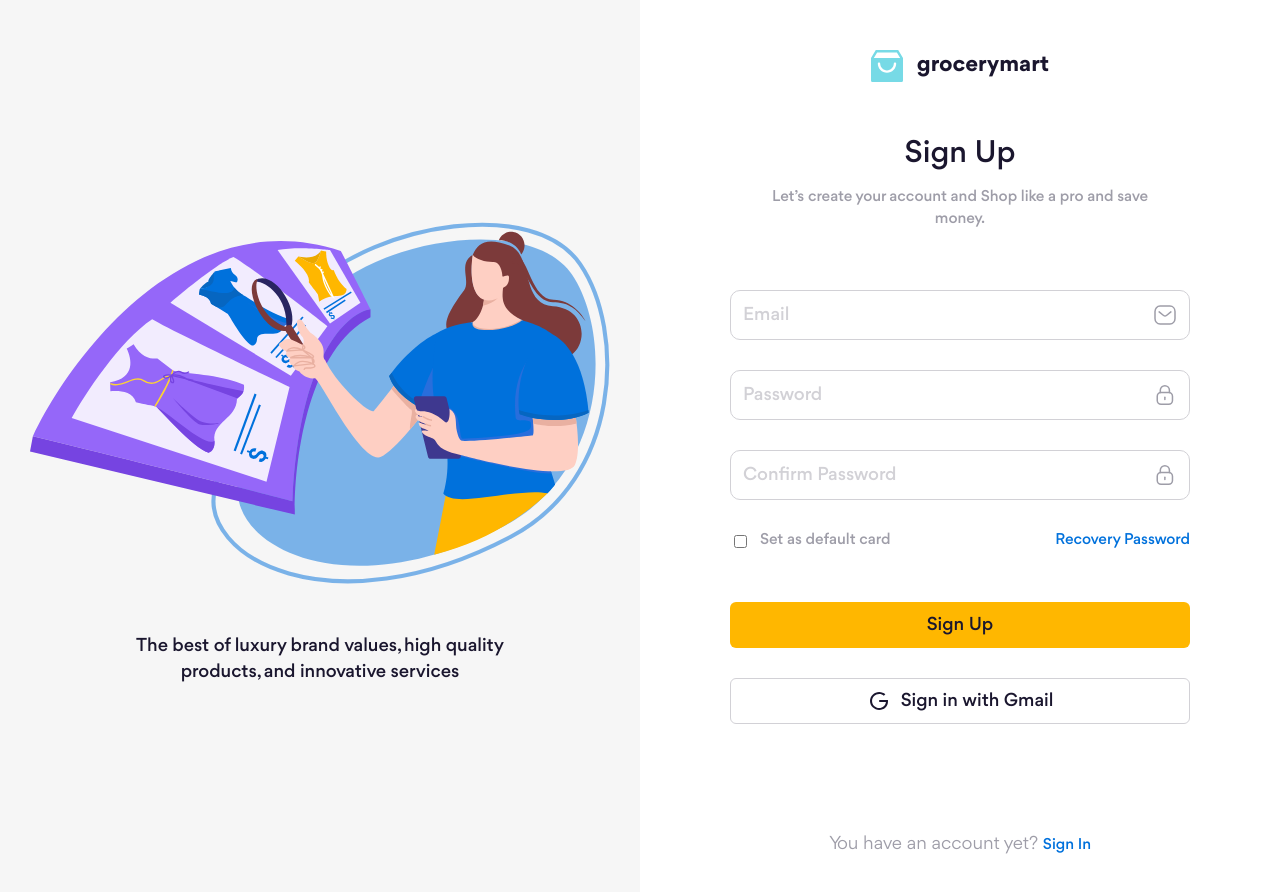
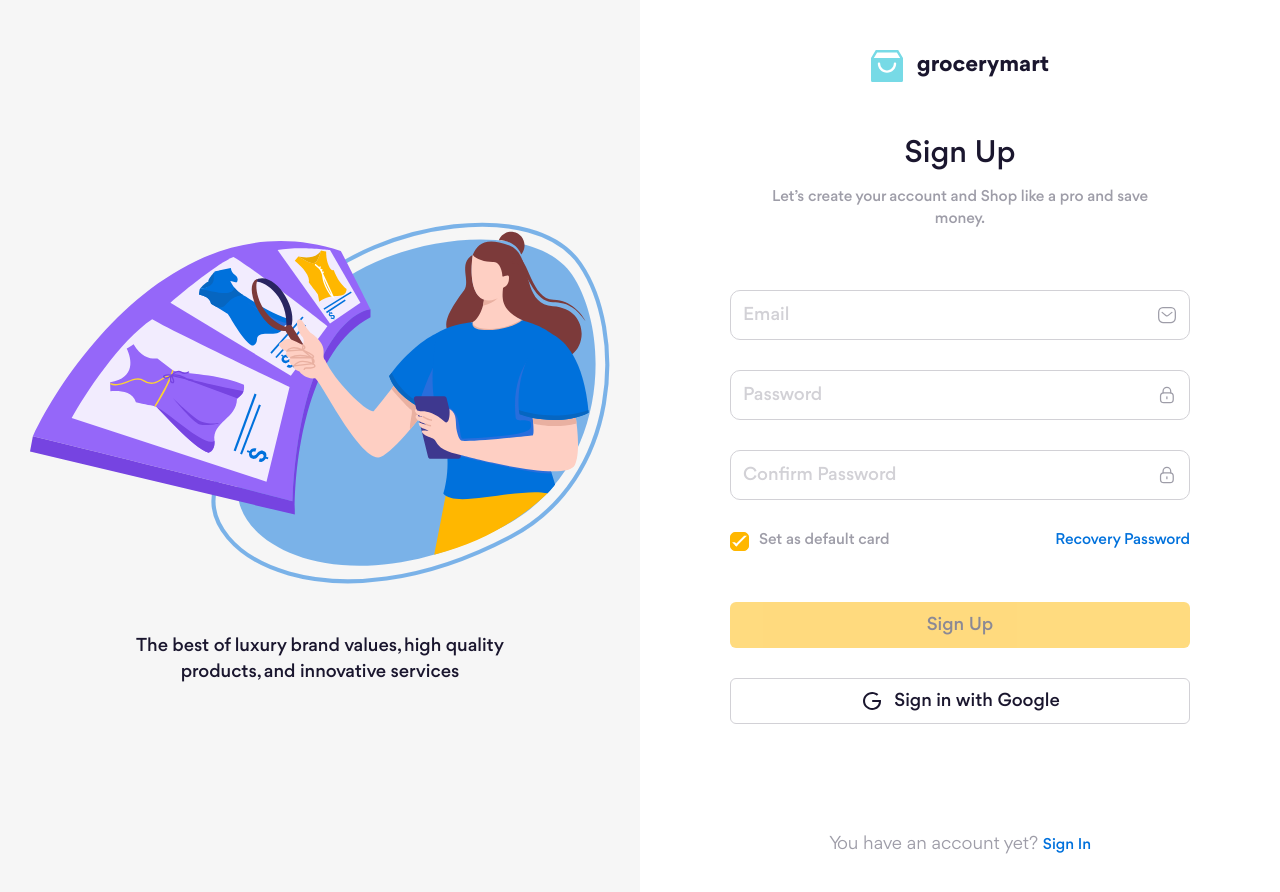
Before and after one commit to huuphuoc100911/MyProject, a website: page sign-up.html in a window 1280 px wide. Drawn offline with Linux system fonts and the light colour scheme.

Commit message:
validate form sign up

```diff
--- a/scss/components/_form.scss
+++ b/scss/components/_form.scss
@@ -1,10 +1,31 @@
 .form {
+    &:has(:invalid) &__submit-btn {
+        opacity: 0.5;
+        pointer-events: none;
+    }
+
     &__group {
         margin-top: 30px;
 
         &--inline {
             display: flex;
             align-items: center;
+        }
+    }
+
+    &__group:has(:invalid):has(&__input:not(:placeholder-shown)) {
+        .form__text-input {
+            border-color: red;
+            background: rgba($color: red, $alpha: 0.1);
+        }
+
+        .form__error,
+        .form__input-icon-error {
+            display: block;
+        }
+
+        .form__input-icon {
+            display: none;
         }
     }
 
@@ -29,8 +50,14 @@
         font-weight: 500;
         line-height: 144.444%;
 
-        &-icon {
+        &-icon,
+        &-icon-error {
+            width: 20px;
             margin-left: 12px;
+        }
+
+        &-icon-error {
+            display: none;
         }
 
         &::placeholder {
@@ -38,16 +65,57 @@
         }
     }
 
+    &__error {
+        display: none;
+        margin-top: 10px;
+        text-align: left;
+        font-size: 1.4rem;
+        font-weight: 500;
+        color: red;
+    }
+
     &__checkbox {
+        position: relative;
         display: flex;
         align-items: center;
-        gap: 10px;
+        user-select: none;
 
         &-label {
+            margin-left: 29px;
             color: #9e9da8;
             font-size: 1.5rem;
             font-weight: 500;
             line-height: 146.667%;
+        }
+
+        &::before,
+        &::after {
+            content: "";
+            position: absolute;
+        }
+
+        &::before {
+            width: 19px;
+            height: 19px;
+            border-radius: 5px;
+            border: 1.5px solid #9e9da8;
+        }
+    }
+
+    &__checkbox:has(:checked) {
+        &::before {
+            border-color: #ffb700;
+            background: #ffb700;
+        }
+
+        &::after {
+            width: 15px;
+            height: 6px;
+            left: 2px;
+            top: 6px;
+            border: 2px solid;
+            border-color: transparent transparent #fff #fff;
+            rotate: -45deg;
         }
     }
 
--- a/sign-up.html
+++ b/sign-up.html
@@ -54,34 +54,52 @@
                     <form action="./index-logined.html" class="form auth__form">
                         <div class="form__group">
                             <div class="form__text-input">
-                                <input type="email" class="form__input" placeholder="Email" />
+                                <input type="email" class="form__input" placeholder="Email" required />
                                 <img src="./assets/icons/message.svg" alt="" class="form__input-icon" />
+                                <img src="./assets/icons/form-error.svg" alt="" class="form__input-icon-error" />
                             </div>
+                            <p class="form__error">Email chưa đúng định dạng</p>
                         </div>
                         <div class="form__group">
                             <div class="form__text-input">
-                                <input type="password" class="form__input" placeholder="Password" />
+                                <input
+                                    type="password"
+                                    class="form__input"
+                                    placeholder="Password"
+                                    required
+                                    minlength="6"
+                                />
                                 <img src="./assets/icons/lock.svg" alt="" class="form__input-icon" />
+                                <img src="./assets/icons/form-error.svg" alt="" class="form__input-icon-error" />
                             </div>
+                            <p class="form__error">Mật khẩu ít nhất 6 ký tự</p>
                         </div>
                         <div class="form__group">
                             <div class="form__text-input">
-                                <input type="password" class="form__input" placeholder="Confirm Password" />
+                                <input
+                                    type="password"
+                                    class="form__input"
+                                    placeholder="Confirm Password"
+                                    required
+                                    minlength="6"
+                                />
                                 <img src="./assets/icons/lock.svg" alt="" class="form__input-icon" />
+                                <img src="./assets/icons/form-error.svg" alt="" class="form__input-icon-error" />
                             </div>
+                            <p class="form__error">Mật khẩu ít nhất 6 ký tự</p>
                         </div>
                         <div class="form__group form__group--inline">
                             <label class="form__checkbox">
-                                <input type="checkbox" name="" id="" class="form__checkbox-input" />
+                                <input type="checkbox" name="" id="" class="form__checkbox-input d-none" checked />
                                 <span class="form__checkbox-label">Set as default card</span>
                             </label>
                             <a href="#!" class="auth__link form__pull-right">Recovery Password</a>
                         </div>
                         <div class="form__group auth__btn-group">
-                            <button class="btn btn--primary auth__btn">Sign Up</button>
+                            <button class="btn btn--primary auth__btn form__submit-btn">Sign Up</button>
                             <button class="btn btn--outline auth__btn btn--no-margin">
                                 <img src="./assets/icons/google.svg" alt="" class="btn__icon" />
-                                Sign in with Gmail
+                                Sign in with Google
                             </button>
                         </div>
                     </form>
```
Also changed, not shown: assets/css/main.css, assets/icons/form-error.svg (added), 1 other file.
